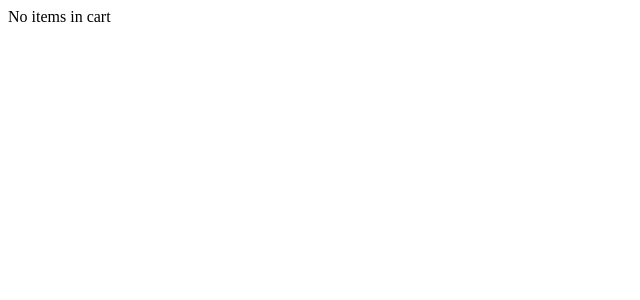
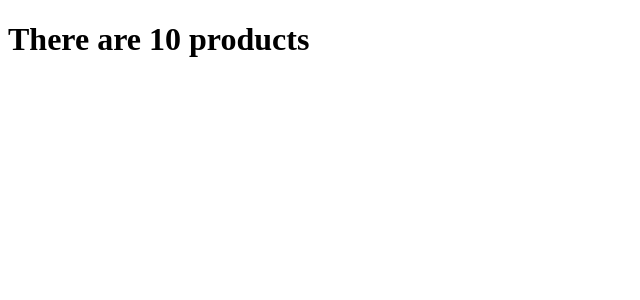
Before and after one commit to EdoardoFerrini/react-intro, a React (Vite) app: page / in a window 1280 px wide. Shown: the top 300 px of the page, without its empty margins (0-640 px from the left). Built offline with nearby package versions, Linux system fonts and the light colour scheme.

Commit message:
Ternary Operator

```diff
--- a/src/App.tsx
+++ b/src/App.tsx
@@ -1,10 +1,13 @@
 function App() {
-  const totalProducts = 0;
+  const totalProducts = 10;
 
   return (
     <>
-      {totalProducts > 0 && <h1>There are {totalProducts} products</h1>}
-      {totalProducts === 0 && <div>No items in cart</div>}
+      {totalProducts > 0 ? (
+        <h1>There are {totalProducts} products</h1>
+      ) : (
+        <div>No items in cart</div>
+      )}
     </>
   );
 }
```
